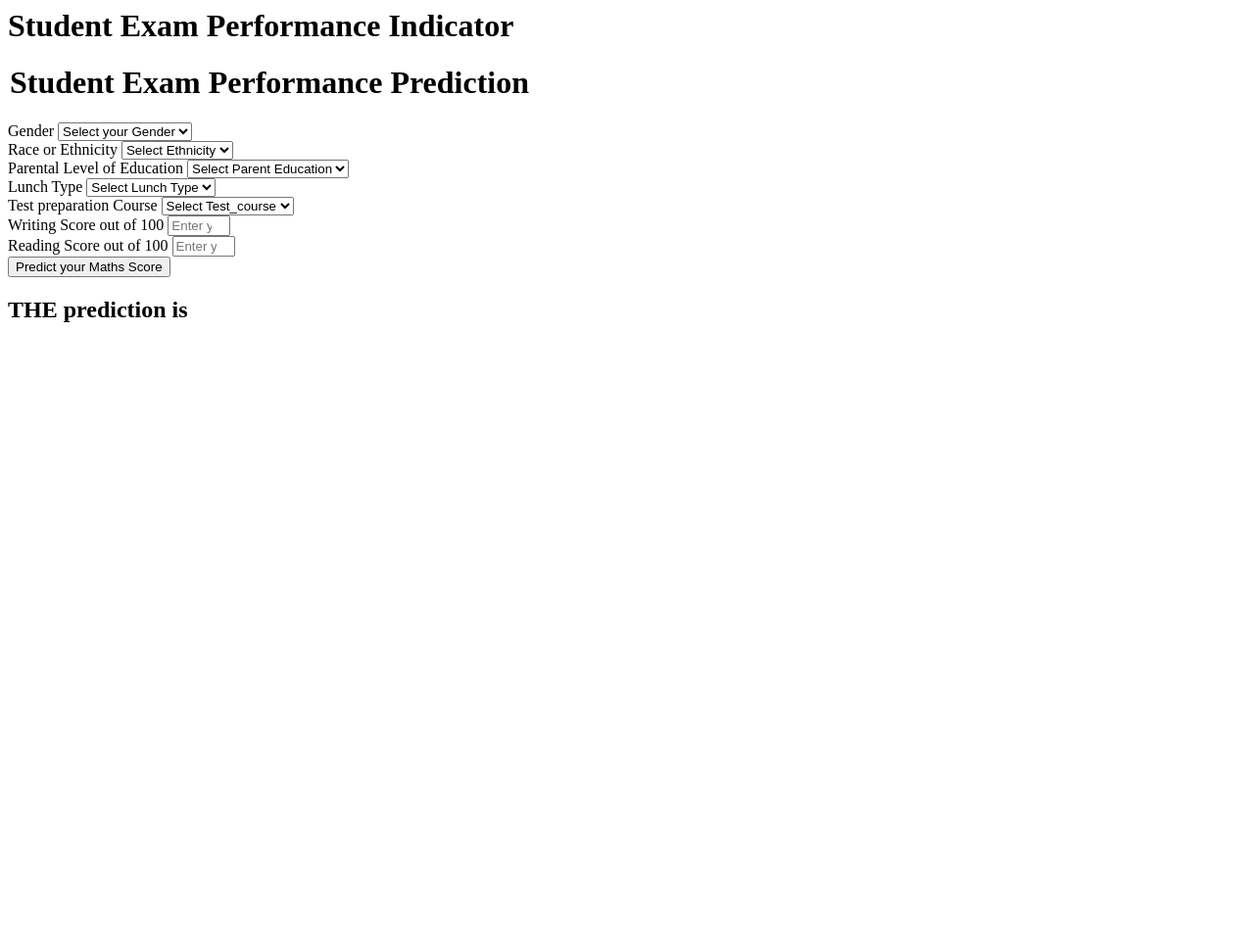
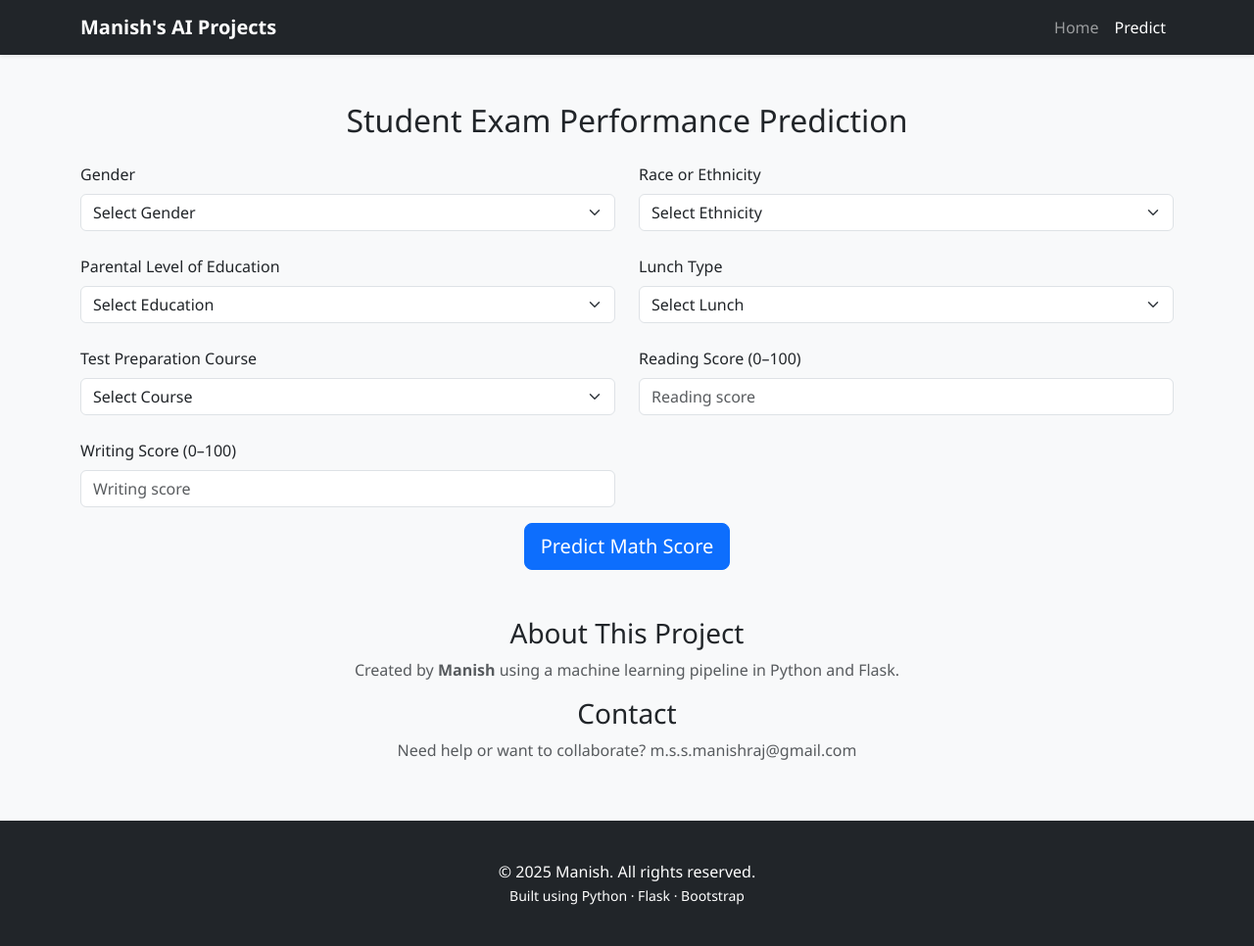
Before and after one commit to Manishrajmss13/End-to-end-learning-project-1, a Flask app: page /predictdata in a window 1280 px wide. Shown: the whole page at 98% size. Before the commit the page ends 800 px from the top, so only its background shows below. Run offline with Flask 3, Linux system fonts and the light colour scheme.

Commit message:
Enhance UI

```diff
--- a/templates/home.html
+++ b/templates/home.html
@@ -1,111 +1,149 @@
-<html>
+<!DOCTYPE html>
+<html lang="en">
+<head>
+  <meta charset="UTF-8">
+  <title>Student Exam Performance</title>
+  <link href="https://cdn.jsdelivr.net/npm/bootstrap@5.3.0/dist/css/bootstrap.min.css" rel="stylesheet">
+  <style>
+    body {
+      font-family: 'Segoe UI', sans-serif;
+      background-color: #f8f9fa;
+    }
+    footer {
+      background-color: #212529;
+      color: white;
+      padding: 40px 0;
+      margin-top: 60px;
+    }
+    footer a {
+      color: #ffc107;
+      text-decoration: none;
+    }
+    footer a:hover {
+      text-decoration: underline;
+    }
+  </style>
+</head>
 <body>
-    <div class="login">
-       <h1>Student Exam Performance Indicator</h1>
 
-       <form action="{{ url_for('predict_datapoint')}}" method="post">
-        <h1>
-            <legend>Student Exam Performance Prediction</legend>
-        </h1>
-        <div class="mb-3">
+  <!-- Navigation Bar -->
+  <nav class="navbar navbar-expand-lg navbar-dark bg-dark shadow-sm">
+    <div class="container">
+      <a class="navbar-brand fw-bold" href="/">Manish's AI Projects</a>
+      <button class="navbar-toggler" type="button" data-bs-toggle="collapse" data-bs-target="#navbarNav">
+        <span class="navbar-toggler-icon"></span>
+      </button>
+      <div class="collapse navbar-collapse" id="navbarNav">
+        <ul class="navbar-nav ms-auto">
+          <li class="nav-item"><a class="nav-link" href="/">Home</a></li>
+          <li class="nav-item"><a class="nav-link active" href="/predictdata">Predict</a></li>
+        </ul>
+      </div>
+    </div>
+  </nav>
+
+  <!-- Main Form Container -->
+  <div class="container mt-5">
+    <h2 class="text-center mb-4">Student Exam Performance Prediction</h2>
+
+    <form action="{{ url_for('predict_datapoint') }}" method="post" class="row g-4">
+
+      <div class="col-md-6">
         <label class="form-label">Gender</label>
-            <select class="form-control" name="gender" placeholder="Enter you Gender" required>
-                <option class="placeholder" selected disabled value="">Select your Gender</option>
-                <option value="male">
-                    Male
-                </option>
-                <option value="female">
-                    Female
-                </option>
+        <select class="form-select" name="gender" required>
+          <option selected disabled value="">Select Gender</option>
+          <option value="male">Male</option>
+          <option value="female">Female</option>
         </select>
       </div>
-        <div class="mb-3">
+
+      <div class="col-md-6">
         <label class="form-label">Race or Ethnicity</label>
-            <select class="form-control" name="ethnicity" placeholder="Enter you ethnicity" required>
-                <option class="placeholder" selected disabled value="">Select Ethnicity</option>
-                <option value="group A">
-                    Group A
-                </option>
-                <option value="group B">
-                    Group B
-                </option>
-                <option value="group C">
-                    Group C
-                </option>
-                <option value="group D">
-                    Group D
-                </option>
-                <option value="group E">
-                    Group E
-                </option>
+        <select class="form-select" name="ethnicity" required>
+          <option selected disabled value="">Select Ethnicity</option>
+          <option value="group A">Group A</option>
+          <option value="group B">Group B</option>
+          <option value="group C">Group C</option>
+          <option value="group D">Group D</option>
+          <option value="group E">Group E</option>
         </select>
       </div>
-        <div class="mb-3">
+
+      <div class="col-md-6">
         <label class="form-label">Parental Level of Education</label>
-            <select class="form-control" name="parental_level_of_education"
-                placeholder="Enter you Parent Education" required>
-                <option class="placeholder" selected disabled value="">Select Parent Education</option>
-                <option value="associate's degree">
-                    associate's degree
-                </option>
-                <option value="bachelor's degree">
-                    bachelor's degree
-                </option>
-                <option value="high school">
-                    high school
-                </option>
-                <option value="master's degree">
-                    master's degree
-                </option>
-                <option value="some college">
-                    some college
-                </option>
-                <option value="some high school">
-                    some high school
-                </option>
+        <select class="form-select" name="parental_level_of_education" required>
+          <option selected disabled value="">Select Education</option>
+          <option value="associate's degree">Associate's Degree</option>
+          <option value="bachelor's degree">Bachelor's Degree</option>
+          <option value="high school">High School</option>
+          <option value="master's degree">Master's Degree</option>
+          <option value="some college">Some College</option>
+          <option value="some high school">Some High School</option>
         </select>
       </div>
-        <div class="mb-3">
+
+      <div class="col-md-6">
         <label class="form-label">Lunch Type</label>
-            <select class="form-control" name="lunch" placeholder="Enter you Lunch" required>
-                <option class="placeholder" selected disabled value="">Select Lunch Type</option>
-                <option value="free/reduced">
-                    free/reduced
-                </option>
-                <option value="standard">
-                    standard
-                </option>
+        <select class="form-select" name="lunch" required>
+          <option selected disabled value="">Select Lunch</option>
+          <option value="free/reduced">Free/Reduced</option>
+          <option value="standard">Standard</option>
         </select>
       </div>
-        <div class="mb-3">
-            <label class="form-label">Test preparation Course</label>
-            <select class="form-control" name="test_preparation_course" placeholder="Enter you Course"
-                required>
-                <option class="placeholder" selected disabled value="">Select Test_course</option>
-                <option value="none">
-                    None
-                </option>
-                <option value="completed">
-                    Completed
-                </option>
+
+      <div class="col-md-6">
+        <label class="form-label">Test Preparation Course</label>
+        <select class="form-select" name="test_preparation_course" required>
+          <option selected disabled value="">Select Course</option>
+          <option value="none">None</option>
+          <option value="completed">Completed</option>
         </select>
       </div>
-        <div class="mb-3">
-            <label class="form-label">Writing Score out of 100</label>
-            <input class="form-control" type="number" name="reading_score"
-                placeholder="Enter your Reading score" min='0' max='100' />
+
+      <div class="col-md-6">
+        <label class="form-label">Reading Score (0–100)</label>
+        <input type="number" name="reading_score" class="form-control" placeholder="Reading score" min="0" max="100" required>
       </div>
-        <div class="mb-3">
-            <label class="form-label">Reading Score out of 100</label>
-            <input class="form-control" type="number" name="writing_score"
-                placeholder="Enter your Reading Score" min='0' max='100' />
+
+      <div class="col-md-6">
+        <label class="form-label">Writing Score (0–100)</label>
+        <input type="number" name="writing_score" class="form-control" placeholder="Writing score" min="0" max="100" required>
       </div>
-        <div class="mb-3">
-            <input class="btn btn-primary" type="submit" value="Predict your Maths Score" required />
+
+      <div class="col-12 text-center mt-3">
+        <button type="submit" class="btn btn-primary btn-lg">Predict Math Score</button>
       </div>
     </form>
-    <h2>
-       THE  prediction is {{results}}
-    </h2>
-   <body>
+
+    {% if results %}
+    <div class="alert alert-info text-center mt-4" role="alert">
+      <strong>Predicted Math Score:</strong> {{ results }}
+    </div>
+    {% endif %}
+  </div>
+
+  <!-- About & Contact Section -->
+  <div class="container text-center mt-5">
+    <h3>About This Project</h3>
+    <p class="text-muted">
+      Created by <strong>Manish</strong> using a machine learning pipeline in Python and Flask.
+    </p>
+
+    <h3>Contact</h3>
+    <p class="text-muted">
+      Need help or want to collaborate? m.s.s.manishraj@gmail.com
+    </p>
+  </div>
+
+  <!-- Footer -->
+  <footer class="text-center">
+    <div class="container">
+      <p class="mb-0">&copy; 2025 Manish. All rights reserved.</p>
+      <small>Built using Python · Flask · Bootstrap</small>
+    </div>
+  </footer>
+
+  <!-- Bootstrap JS -->
+  <script src="https://cdn.jsdelivr.net/npm/bootstrap@5.3.0/dist/js/bootstrap.bundle.min.js"></script>
+</body>
 </html>
```
Also changed, not shown: templates/index.html (+81 -1 lines). Lines whose indentation alone changed are shown as unchanged.
